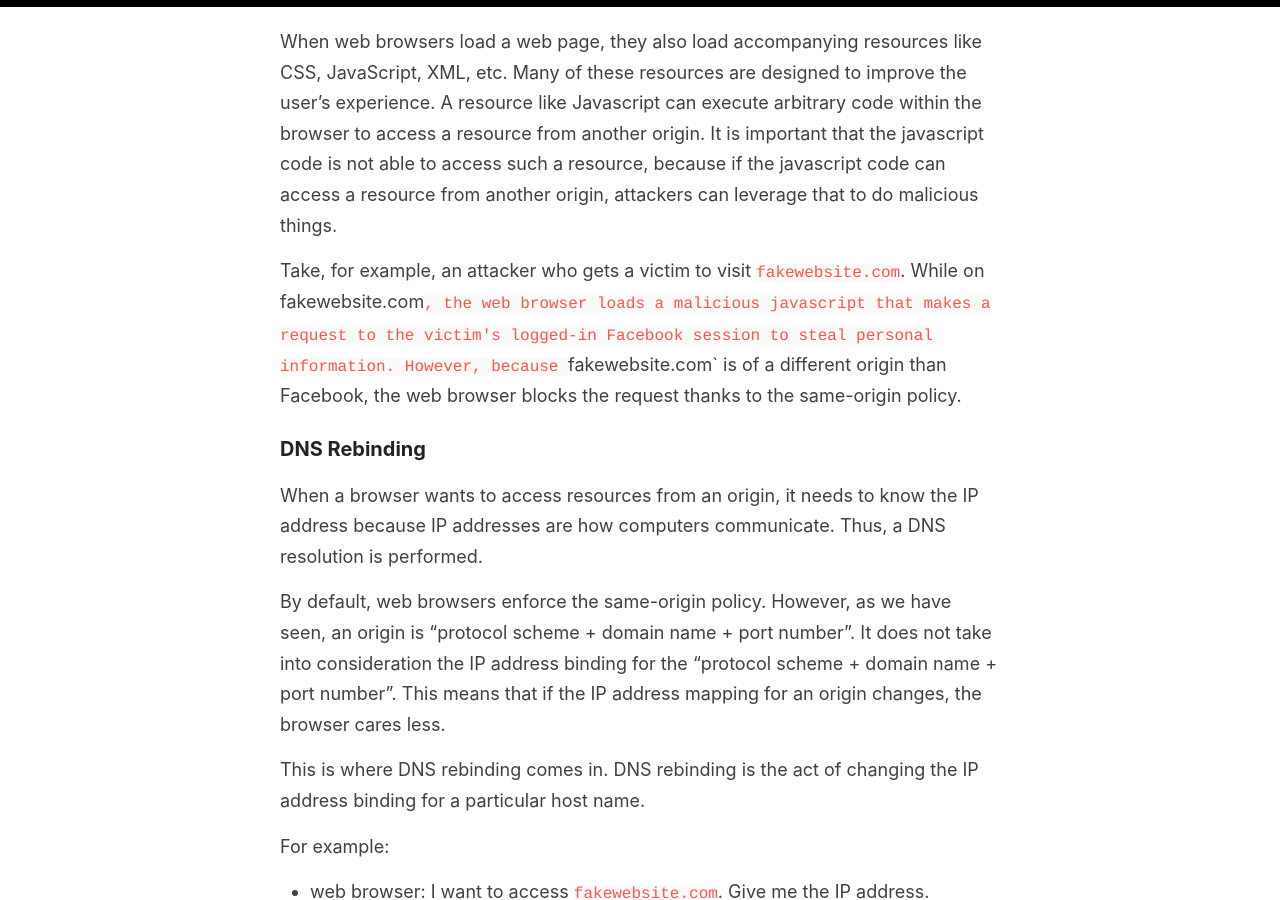
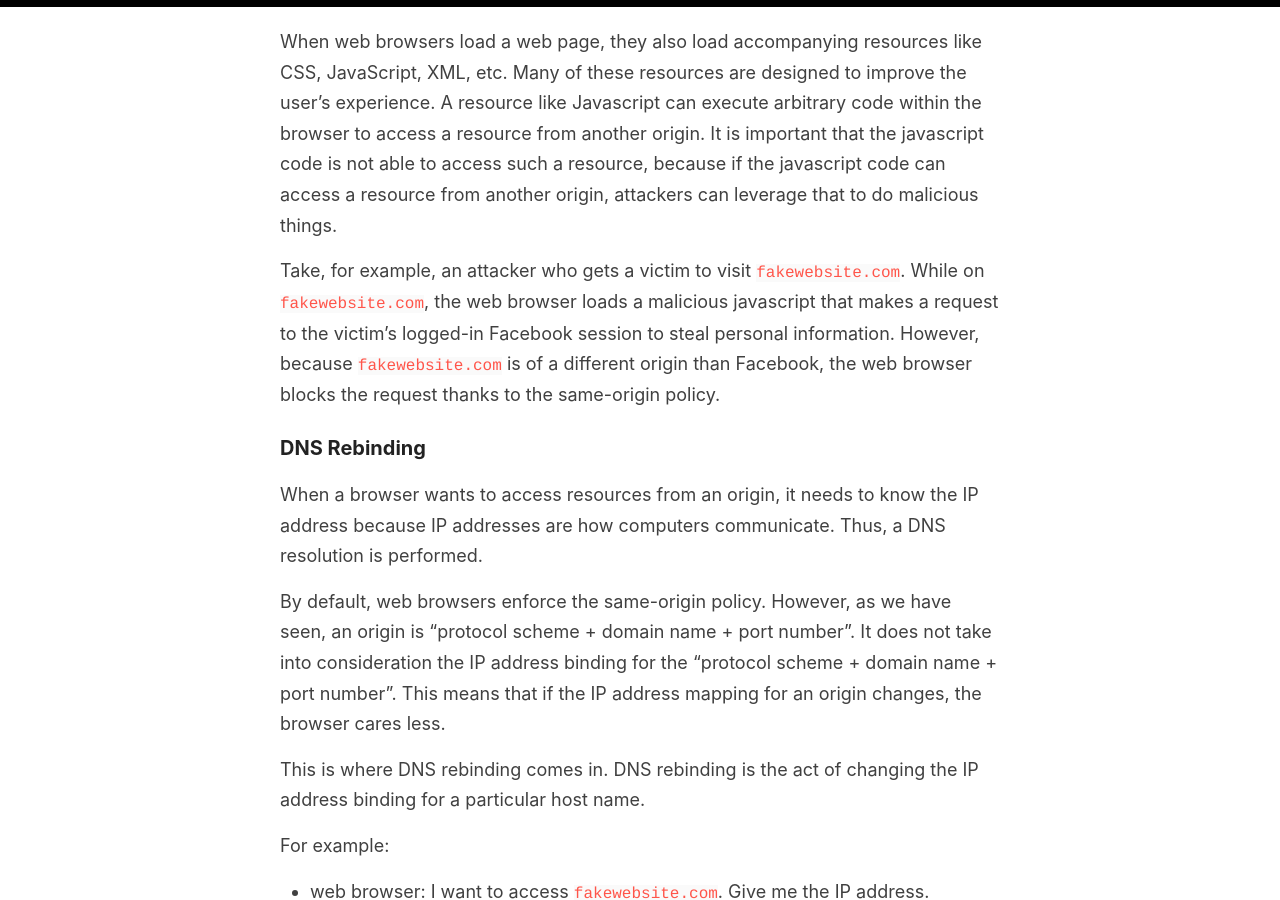
Before and after one commit to iukadike/blog, a Jekyll site: the page built from _posts/2023-07-08-dns-rebinding-attack.md, in a window 1280 px wide and 900 px high, scrolled down 943 px. Built offline with Jekyll 4.4.1, drawn with Linux system fonts in a browser that asks for light colours.

Commit message:
fix content formatting

```diff
--- a/_posts/2023-07-08-dns-rebinding-attack.md
+++ b/_posts/2023-07-08-dns-rebinding-attack.md
@@ -22,7 +22,7 @@ This policy is important for web security as it helps protect users from malicio
 
 When web browsers load a web page, they also load accompanying resources like CSS, JavaScript, XML, etc. Many of these resources are designed to improve the user's experience. A resource like Javascript can execute arbitrary code within the browser to access a resource from another origin. It is important that the javascript code is not able to access such a resource, because if the javascript code can access a resource from another origin, attackers can leverage that to do malicious things.
 
-Take, for example, an attacker who gets a victim to visit `fakewebsite.com`. While on fakewebsite.com`, the web browser loads a malicious javascript that makes a request to the victim's logged-in Facebook session to steal personal information. However, because `fakewebsite.com` is of a different origin than Facebook, the web browser blocks the request thanks to the same-origin policy.
+Take, for example, an attacker who gets a victim to visit `fakewebsite.com`. While on `fakewebsite.com`, the web browser loads a malicious javascript that makes a request to the victim's logged-in Facebook session to steal personal information. However, because `fakewebsite.com` is of a different origin than Facebook, the web browser blocks the request thanks to the same-origin policy.
 
 ### DNS Rebinding
 When a browser wants to access resources from an origin, it needs to know the IP address because IP addresses are how computers communicate. Thus, a DNS resolution is performed.
```
